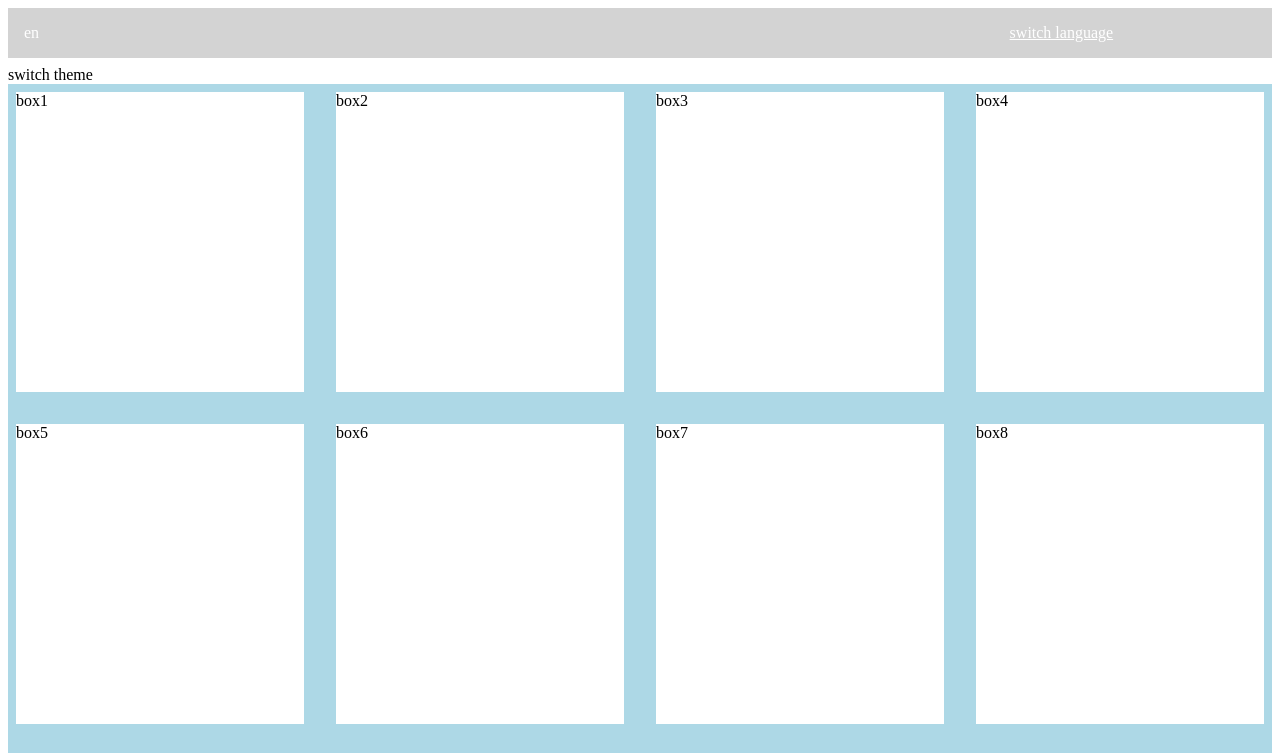
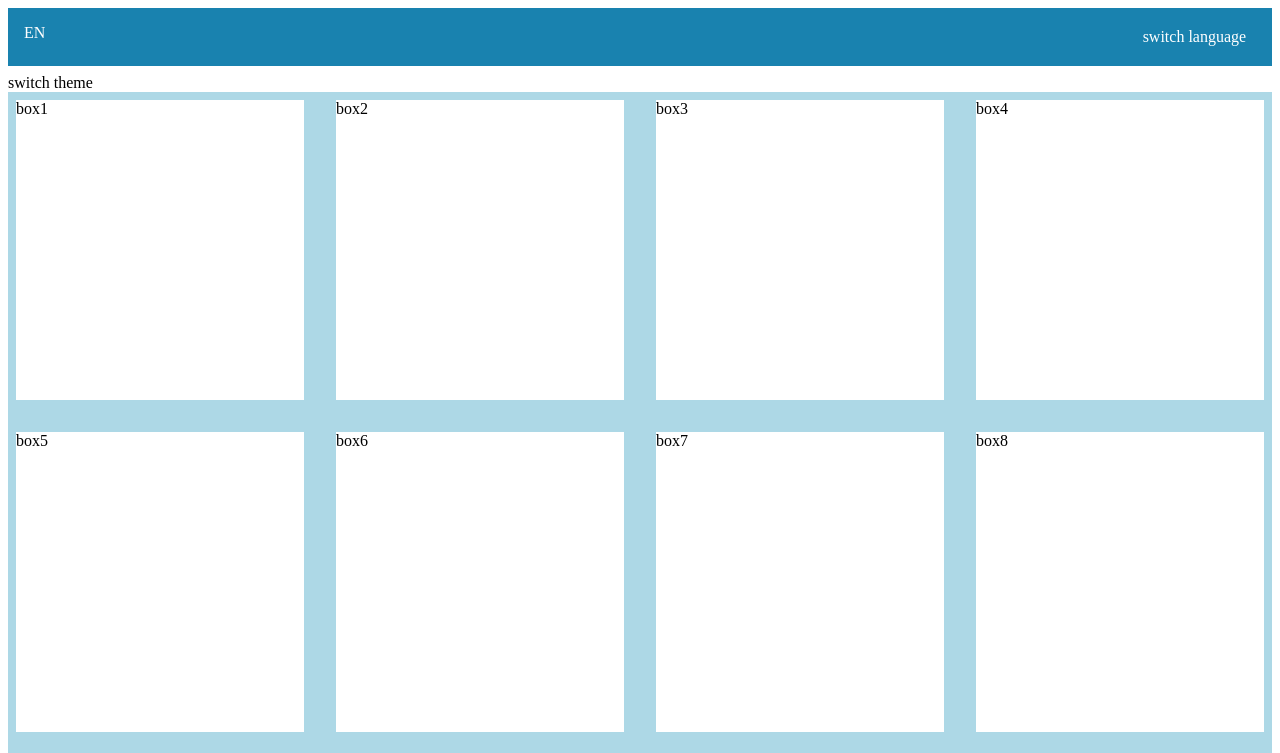
Before and after one commit to ziye0109/react-hooks-env, a React app: page / in a window 1280 px wide. Shown: the top 753 px of the page. Built offline with nearby package versions, Linux system fonts and the light colour scheme.

```diff
--- a/src/Component/Header.css
+++ b/src/Component/Header.css
@@ -1,13 +1,17 @@
 .header {
   color: white;
-  background-color: lightgray;
+  background-color: #1982af;
   margin-bottom: 8px;
   padding: 16px;
   display: grid;
-  grid-template-columns: 80% 20%;
+  grid-template-columns: 90% 10%;
 }
 
 .switch_language {
-  text-decoration: underline;
+  display: flex;
+  justify-content: center;
+  padding: 4px;
+  border-radius: 4px;
   cursor: pointer;
+  color: white;
 }
--- a/src/CustomHooks/useGlobalState.js
+++ b/src/CustomHooks/useGlobalState.js
@@ -1,10 +1,10 @@
-import { useReducer } from "react";
-import themeReducer from "../Reducers/theme";
-import languageReducer from "../Reducers/language";
+import { useReducer } from 'react';
+import themeReducer from '../Reducers/theme';
+import languageReducer from '../Reducers/language';
 
 const useGlobalState = () => {
-  const [theme, themeDispacher] = useReducer(themeReducer, "blue");
-  const [language, languageDispacher] = useReducer(languageReducer, "en");
+  const [theme, themeDispacher] = useReducer(themeReducer, 'blue');
+  const [language, languageDispacher] = useReducer(languageReducer, 'EN');
 
   return {
     theme,
```
Also changed, not shown: src/Hoc/withContext.js (added, +11 -0 lines).
